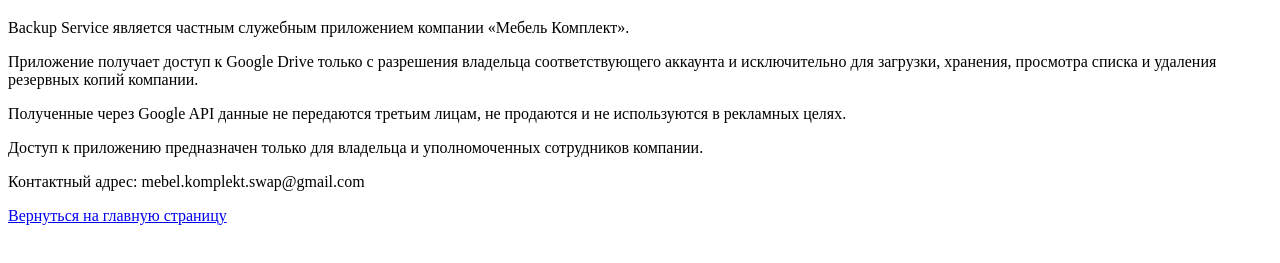
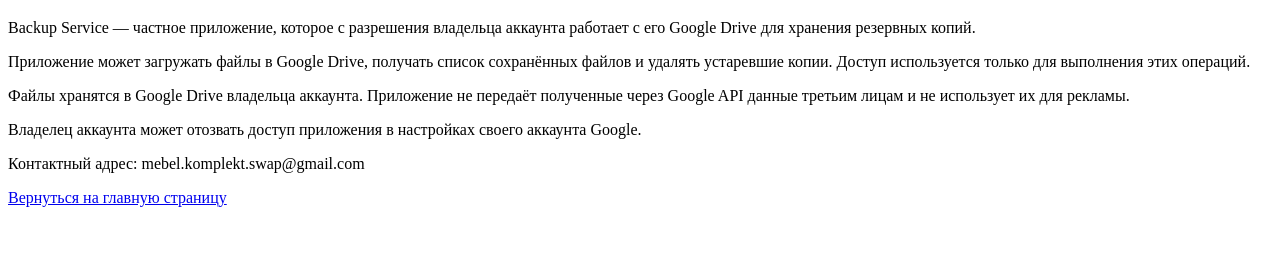
Before and after one commit to Anton-Grigorev662016/service-pages, a plain HTML site: page privacy.html in a window 1280 px wide. Shown: the part 61-324 px from the top of the page. Drawn offline with Linux system fonts and the light colour scheme.

Commit message:
Update privacy.html

```diff
--- a/privacy.html
+++ b/privacy.html
@@ -8,18 +8,13 @@
 <body>
     <h1>Политика конфиденциальности</h1>
 
-    <p>Backup Service является частным служебным приложением компании
-    «Мебель Комплект».</p>
+<p>Backup Service — частное приложение, которое с разрешения владельца аккаунта работает с его Google Drive для хранения резервных копий.</p>
 
-    <p>Приложение получает доступ к Google Drive только с разрешения владельца
-    соответствующего аккаунта и исключительно для загрузки, хранения,
-    просмотра списка и удаления резервных копий компании.</p>
+<p>Приложение может загружать файлы в Google Drive, получать список сохранённых файлов и удалять устаревшие копии. Доступ используется только для выполнения этих операций.</p>
 
-    <p>Полученные через Google API данные не передаются третьим лицам,
-    не продаются и не используются в рекламных целях.</p>
+<p>Файлы хранятся в Google Drive владельца аккаунта. Приложение не передаёт полученные через Google API данные третьим лицам и не использует их для рекламы.</p>
 
-    <p>Доступ к приложению предназначен только для владельца и уполномоченных
-    сотрудников компании.</p>
+<p>Владелец аккаунта может отозвать доступ приложения в настройках своего аккаунта Google.</p>
 
     <p>Контактный адрес: mebel.komplekt.swap@gmail.com</p>
 
```
